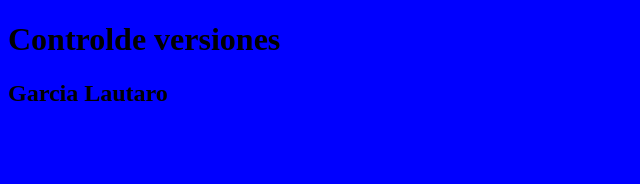
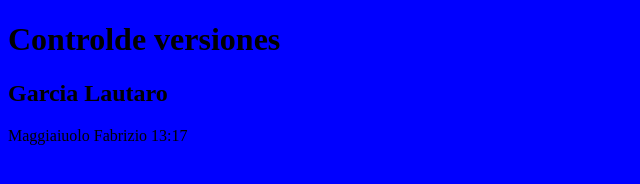
Before and after one commit to FabrizioMaggiaiuolo/TP_SO_I4_104, a plain HTML site: page index.html in a window 1280 px wide. Shown: the whole page, without its empty margins (0-640 px from the left). Drawn offline with Linux system fonts and the light colour scheme.

Commit message:
Gamma 20

```diff
--- a/index.html
+++ b/index.html
@@ -9,5 +9,6 @@
 <body>
 	<h1>Controlde versiones</h1>
 	<h2>Garcia Lautaro</h2>
+	<p>Maggiaiuolo Fabrizio 13:17</p>
 </body>
 </html>
```
